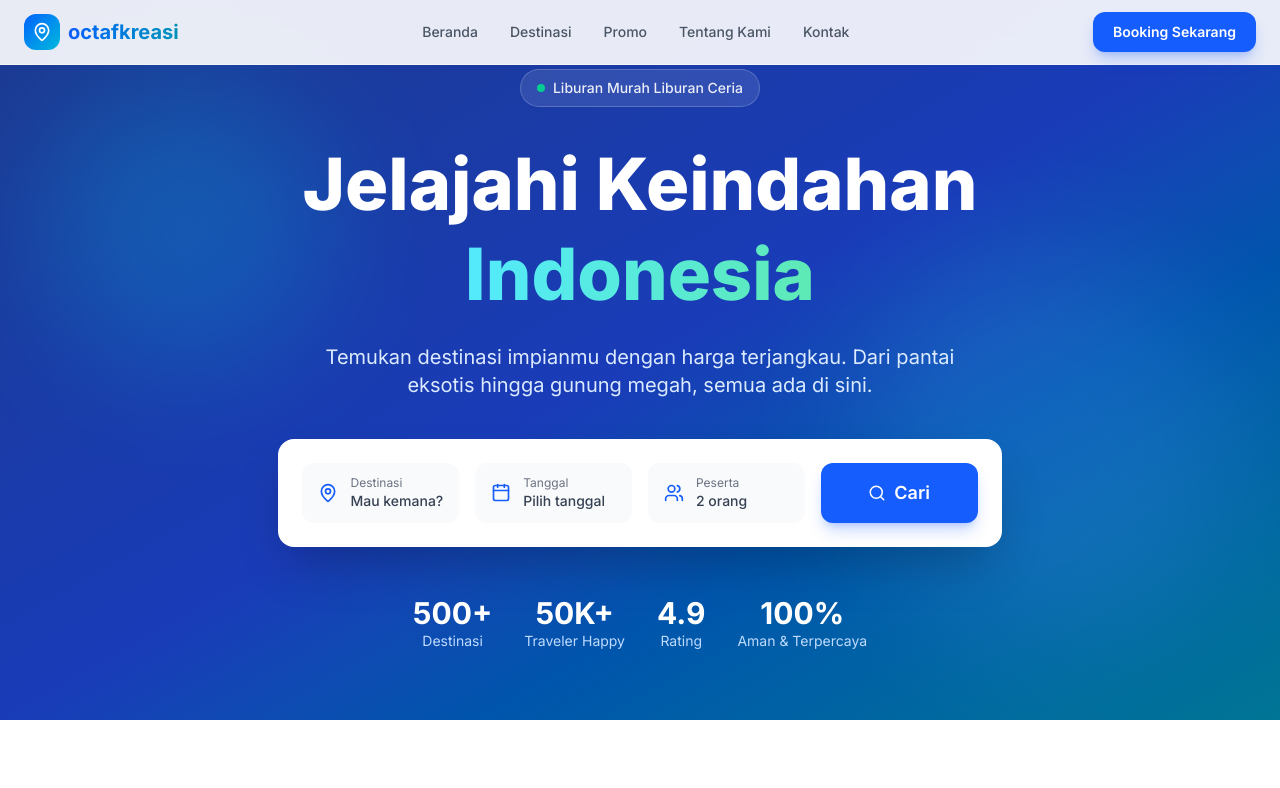
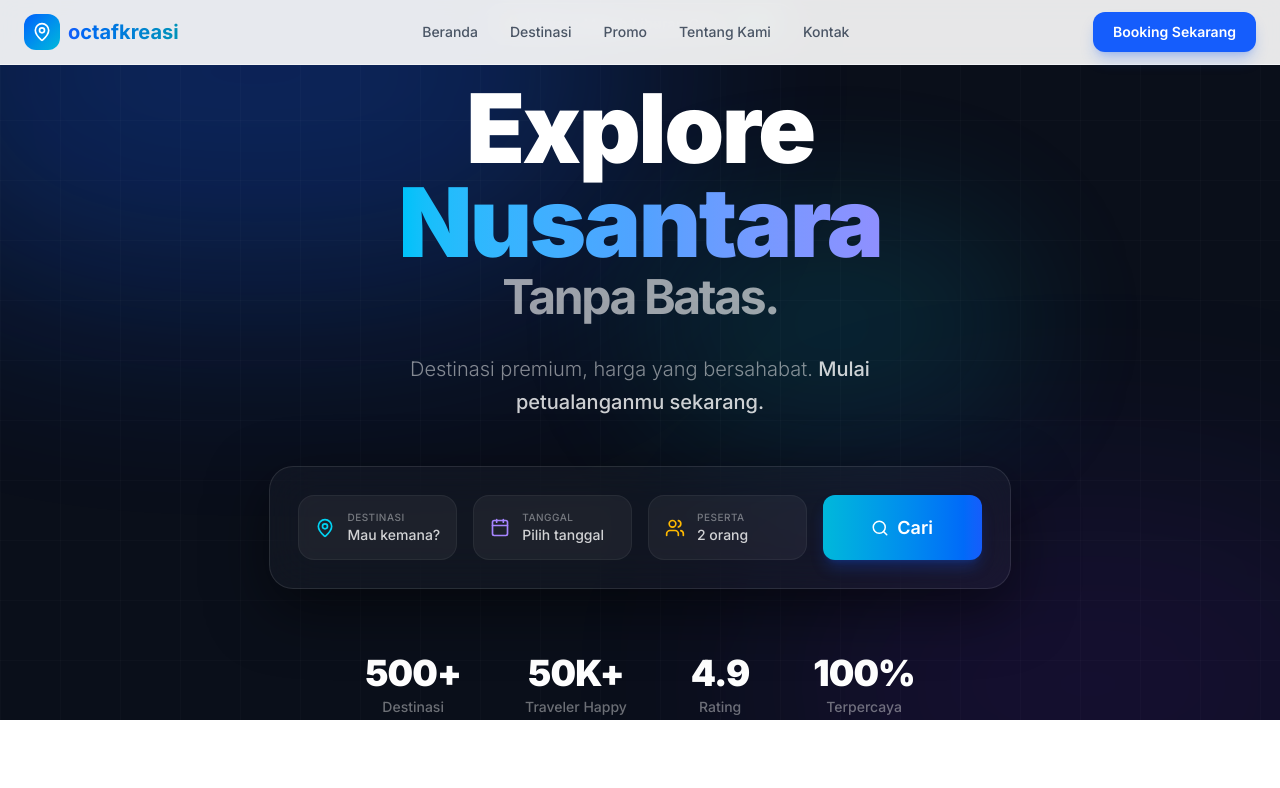
Before and after one commit to ersetdigital-sudo/tour-travel, a Next.js app: page / in a window 1280 px wide. Shown: the top 788 px of the page. Built offline with nearby package versions, Linux system fonts and the light colour scheme.

Commit message:
style: modern dark hero headline with glassmorphism & gradient text

```diff
--- a/src/components/HeroSection.tsx
+++ b/src/components/HeroSection.tsx
@@ -1,67 +1,73 @@
 "use client";
 
 import React from "react";
-import { Search, MapPin, Calendar, Users } from "lucide-react";
+import { Search, MapPin, Calendar, Users, Sparkles } from "lucide-react";
 import { Button } from "./ui/Button";
 
 export function HeroSection() {
   return (
     <section className="relative min-h-[90vh] flex items-center justify-center overflow-hidden">
-      {/* Background */}
-      <div className="absolute inset-0 bg-gradient-to-br from-blue-900 via-blue-800 to-cyan-700" />
-      <div className="absolute inset-0 opacity-20">
-        <div className="absolute top-20 left-10 w-72 h-72 bg-cyan-400 rounded-full blur-3xl" />
-        <div className="absolute bottom-20 right-10 w-96 h-96 bg-blue-400 rounded-full blur-3xl" />
+      {/* Background with mesh gradient */}
+      <div className="absolute inset-0 bg-[#0a0f1a]" />
+      <div className="absolute inset-0">
+        <div className="absolute top-[-20%] left-[-10%] w-[60%] h-[60%] bg-blue-600/30 rounded-full blur-[120px] animate-pulse" />
+        <div className="absolute bottom-[-20%] right-[-10%] w-[50%] h-[50%] bg-violet-600/20 rounded-full blur-[120px] animate-pulse" style={{ animationDelay: "1s" }} />
+        <div className="absolute top-[30%] right-[20%] w-[30%] h-[30%] bg-cyan-500/15 rounded-full blur-[80px] animate-pulse" style={{ animationDelay: "2s" }} />
       </div>
+      {/* Grid overlay */}
+      <div className="absolute inset-0 bg-[linear-gradient(rgba(255,255,255,0.02)_1px,transparent_1px),linear-gradient(90deg,rgba(255,255,255,0.02)_1px,transparent_1px)] bg-[size:60px_60px]" />
 
       <div className="relative z-10 max-w-7xl mx-auto px-4 sm:px-6 text-center">
         {/* Badge */}
-        <div className="inline-flex items-center gap-2 px-4 py-2 bg-white/10 backdrop-blur-sm rounded-full border border-white/20 mb-8">
-          <span className="w-2 h-2 bg-emerald-400 rounded-full animate-pulse" />
-          <span className="text-white/90 text-sm font-medium">Liburan Murah Liburan Ceria</span>
+        <div className="inline-flex items-center gap-2 px-5 py-2.5 bg-white/5 backdrop-blur-md rounded-full border border-white/10 mb-10 shadow-[0_0_15px_rgba(56,189,248,0.1)]">
+          <Sparkles size={14} className="text-amber-400" />
+          <span className="text-white/80 text-sm font-medium tracking-wide">Liburan Murah Liburan Ceria</span>
+          <span className="px-2 py-0.5 bg-emerald-500/20 text-emerald-300 text-[10px] font-bold rounded-full uppercase tracking-wider">New</span>
         </div>
 
-        <h1 className="text-4xl sm:text-5xl md:text-7xl font-extrabold text-white mb-6 leading-tight">
-          Jelajahi Keindahan
-          <br />
-          <span className="bg-gradient-to-r from-cyan-300 to-emerald-300 bg-clip-text text-transparent">
-            Indonesia
+        <h1 className="text-5xl sm:text-6xl md:text-8xl font-black text-white mb-8 leading-[0.9] tracking-tight">
+          <span className="block">Explore</span>
+          <span className="block mt-2 bg-gradient-to-r from-cyan-400 via-blue-400 to-violet-400 bg-clip-text text-transparent">
+            Nusantara
+          </span>
+          <span className="block mt-2 text-3xl sm:text-4xl md:text-5xl font-bold text-white/60">
+            Tanpa Batas.
           </span>
         </h1>
 
-        <p className="text-lg sm:text-xl text-blue-100 mb-10 max-w-2xl mx-auto">
-          Temukan destinasi impianmu dengan harga terjangkau. Dari pantai eksotis hingga
-          gunung megah, semua ada di sini.
+        <p className="text-base sm:text-lg md:text-xl text-white/50 mb-12 max-w-xl mx-auto leading-relaxed font-light">
+          Destinasi premium, harga yang bersahabat.
+          <span className="text-white/80 font-medium"> Mulai petualanganmu sekarang.</span>
         </p>
 
         {/* Search Bar */}
-        <div className="max-w-4xl mx-auto bg-white rounded-2xl shadow-2xl p-4 sm:p-6">
+        <div className="max-w-4xl mx-auto bg-white/[0.03] backdrop-blur-xl rounded-3xl border border-white/10 p-5 sm:p-7 shadow-[0_20px_60px_rgba(0,0,0,0.5)]">
           <div className="grid grid-cols-1 sm:grid-cols-2 lg:grid-cols-4 gap-4">
-            <div className="flex items-center gap-3 px-4 py-3 bg-gray-50 rounded-xl">
-              <MapPin className="text-blue-600 shrink-0" size={20} />
+            <div className="flex items-center gap-3 px-4 py-3.5 bg-white/5 rounded-2xl border border-white/5 hover:border-white/20 transition-colors cursor-pointer group">
+              <MapPin className="text-cyan-400 shrink-0 group-hover:scale-110 transition-transform" size={20} />
               <div className="text-left">
-                <p className="text-xs text-gray-500">Destinasi</p>
-                <p className="text-sm font-medium text-gray-700">Mau kemana?</p>
+                <p className="text-[10px] text-white/40 uppercase tracking-wider font-medium">Destinasi</p>
+                <p className="text-sm font-medium text-white/80">Mau kemana?</p>
               </div>
             </div>
 
-            <div className="flex items-center gap-3 px-4 py-3 bg-gray-50 rounded-xl">
-              <Calendar className="text-blue-600 shrink-0" size={20} />
+            <div className="flex items-center gap-3 px-4 py-3.5 bg-white/5 rounded-2xl border border-white/5 hover:border-white/20 transition-colors cursor-pointer group">
+              <Calendar className="text-violet-400 shrink-0 group-hover:scale-110 transition-transform" size={20} />
               <div className="text-left">
-                <p className="text-xs text-gray-500">Tanggal</p>
-                <p className="text-sm font-medium text-gray-700">Pilih tanggal</p>
+                <p className="text-[10px] text-white/40 uppercase tracking-wider font-medium">Tanggal</p>
+                <p className="text-sm font-medium text-white/80">Pilih tanggal</p>
               </div>
             </div>
 
-            <div className="flex items-center gap-3 px-4 py-3 bg-gray-50 rounded-xl">
-              <Users className="text-blue-600 shrink-0" size={20} />
+            <div className="flex items-center gap-3 px-4 py-3.5 bg-white/5 rounded-2xl border border-white/5 hover:border-white/20 transition-colors cursor-pointer group">
+              <Users className="text-amber-400 shrink-0 group-hover:scale-110 transition-transform" size={20} />
               <div className="text-left">
-                <p className="text-xs text-gray-500">Peserta</p>
-                <p className="text-sm font-medium text-gray-700">2 orang</p>
+                <p className="text-[10px] text-white/40 uppercase tracking-wider font-medium">Peserta</p>
+                <p className="text-sm font-medium text-white/80">2 orang</p>
               </div>
             </div>
 
-            <Button className="w-full gap-2" size="lg">
+            <Button className="w-full gap-2 bg-gradient-to-r from-cyan-500 to-blue-600 hover:from-cyan-400 hover:to-blue-500 border-0 shadow-[0_0_20px_rgba(6,182,212,0.3)] hover:shadow-[0_0_30px_rgba(6,182,212,0.5)] rounded-2xl" size="lg">
               <Search size={18} />
               Cari
             </Button>
@@ -69,16 +75,16 @@ export function HeroSection() {
         </div>
 
         {/* Stats */}
-        <div className="flex flex-wrap justify-center gap-8 mt-12">
+        <div className="flex flex-wrap justify-center gap-10 sm:gap-16 mt-16">
           {[
             { value: "500+", label: "Destinasi" },
             { value: "50K+", label: "Traveler Happy" },
             { value: "4.9", label: "Rating" },
-            { value: "100%", label: "Aman & Terpercaya" },
+            { value: "100%", label: "Terpercaya" },
           ].map((stat) => (
             <div key={stat.label} className="text-center">
-              <p className="text-2xl sm:text-3xl font-bold text-white">{stat.value}</p>
-              <p className="text-sm text-blue-200">{stat.label}</p>
+              <p className="text-2xl sm:text-4xl font-black text-white tracking-tight">{stat.value}</p>
+              <p className="text-xs sm:text-sm text-white/40 mt-1 font-medium">{stat.label}</p>
             </div>
           ))}
         </div>
```
